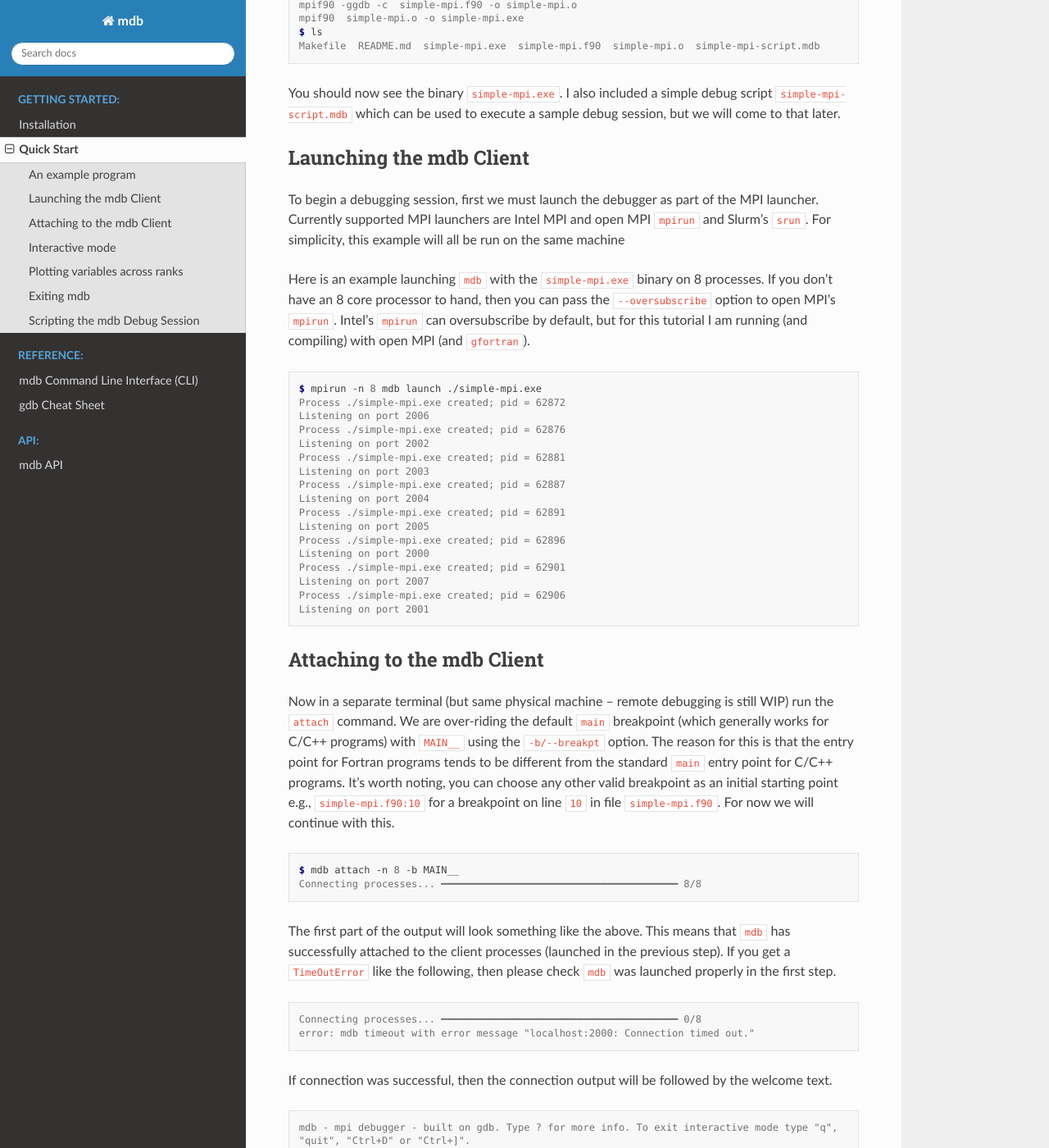
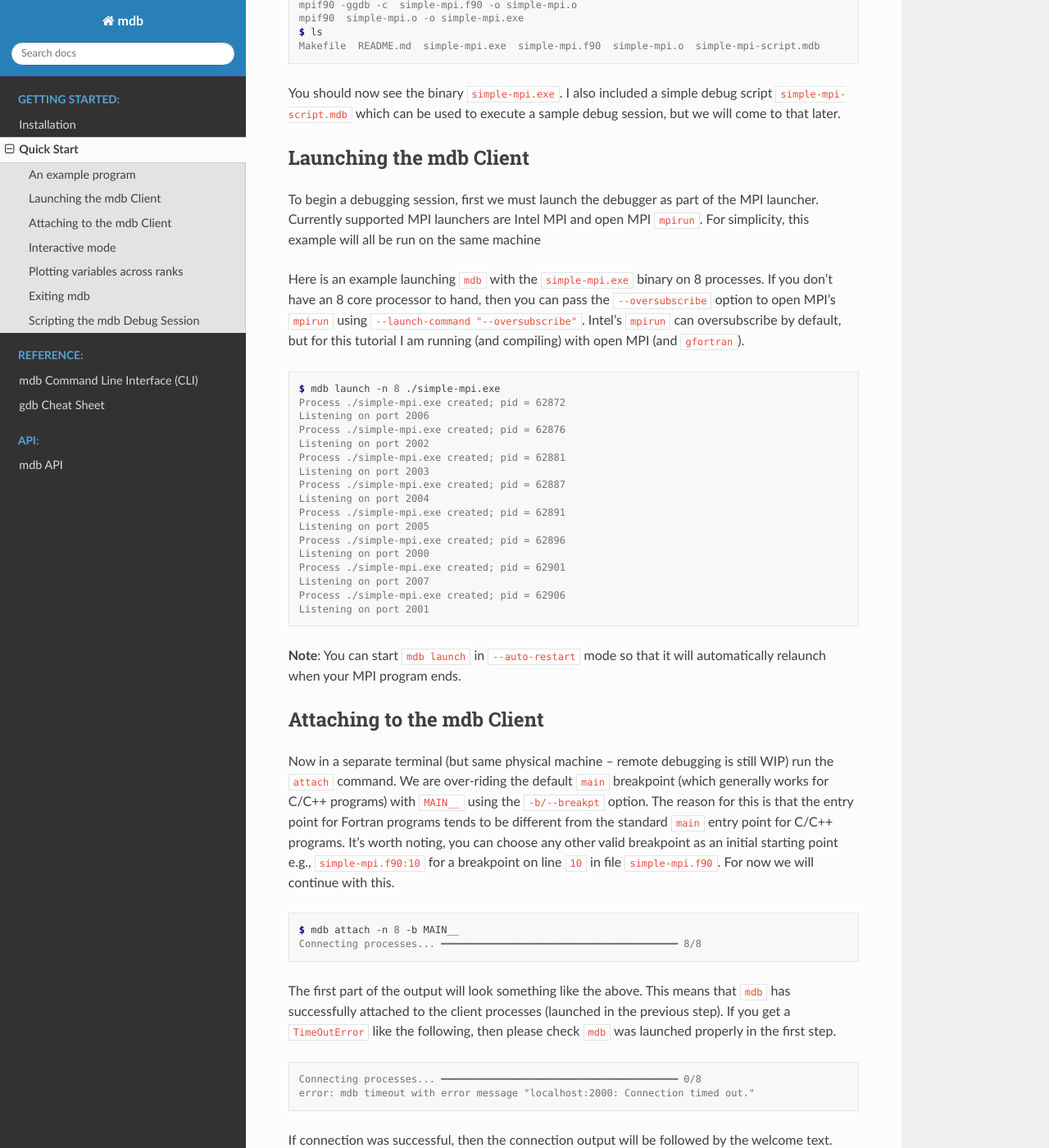
Before and after one commit to TomMelt/mdb, a Sphinx documentation site: the page built from docs/source/quick-start.rst, in a window 1280 px wide and 1400 px high, scrolled down 963 px. Shown: the whole window at 82% size. Built offline with Sphinx 7.4.7 and the Read the Docs theme 2.0.0, drawn with Linux system fonts in a browser that asks for light colours.

Commit message:
update documentation with new launcher

```diff
--- a/docs/source/quick-start.rst
+++ b/docs/source/quick-start.rst
@@ -65,17 +65,17 @@ Launching the mdb Client
 ------------------------
 
 To begin a debugging session, first we must launch the debugger as part of the MPI launcher.
-Currently supported MPI launchers are Intel MPI and open MPI ``mpirun`` and Slurm's ``srun``. For
-simplicity, this example will all be run on the same machine
+Currently supported MPI launchers are Intel MPI and open MPI ``mpirun``. For simplicity, this
+example will all be run on the same machine
 
 Here is an example launching ``mdb`` with the ``simple-mpi.exe`` binary on 8 processes. If you don't
 have an 8 core processor to hand, then you can pass the ``--oversubscribe`` option to open MPI's
-``mpirun``. Intel's ``mpirun`` can oversubscribe by default, but for this tutorial I am running (and
-compiling) with open MPI (and ``gfortran``).
+``mpirun`` using ``--launch-command "--oversubscribe"``. Intel's ``mpirun`` can oversubscribe by
+default, but for this tutorial I am running (and compiling) with open MPI (and ``gfortran``).
 
 .. code-block:: console
 
-   $ mpirun -n 8 mdb launch ./simple-mpi.exe
+   $ mdb launch -n 8 ./simple-mpi.exe
    Process ./simple-mpi.exe created; pid = 62872
    Listening on port 2006
    Process ./simple-mpi.exe created; pid = 62876
@@ -92,6 +92,10 @@ compiling) with open MPI (and ``gfortran``).
    Listening on port 2007
    Process ./simple-mpi.exe created; pid = 62906
    Listening on port 2001
+
+
+**Note**: You can start ``mdb launch`` in ``--auto-restart`` mode so that it will automatically
+relaunch when your MPI program ends.
 
 Attaching to the mdb Client
 ---------------------------
```
Also changed, not shown: 1 other file.
